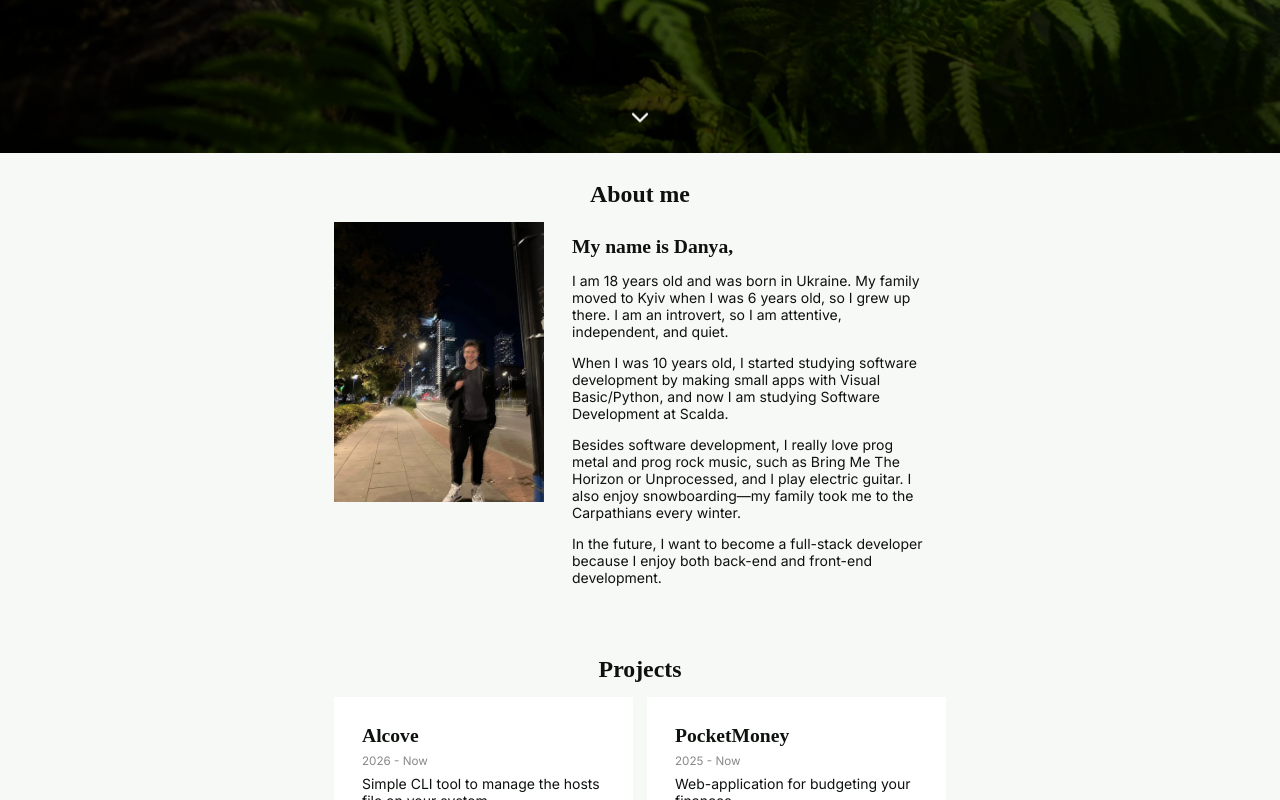
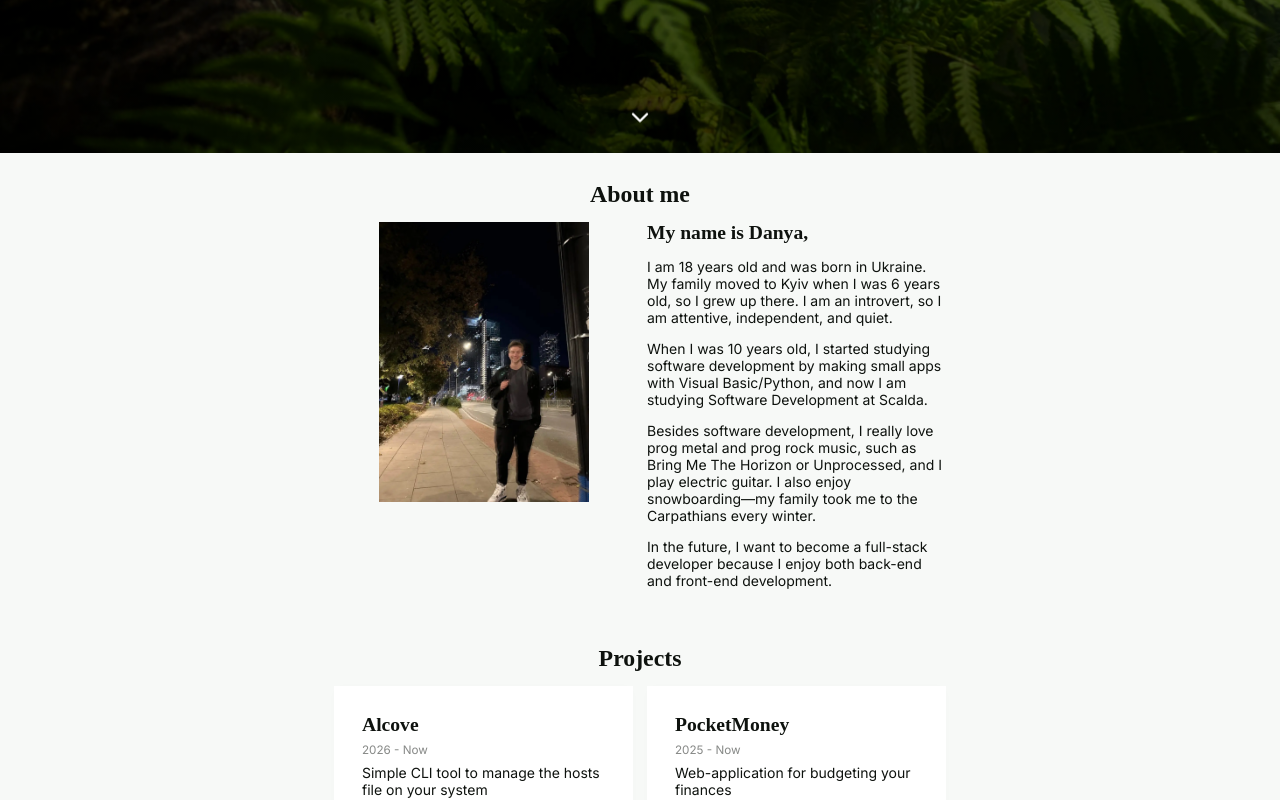
Before and after one commit to wiresnchains/wiresnchains-portfolio, a React (Vite) app: page / in a window 1280 px wide. Shown: the part 647-1447 px from the top of the page. Built offline with nearby package versions, Linux system fonts and the light colour scheme; a web font is replaced by a local one.

Commit message:
Update about-me block

```diff
--- a/src/styles/_utility.scss
+++ b/src/styles/_utility.scss
@@ -45,3 +45,7 @@
         }
     }
 }
+
+.text-left {
+    text-align: left;
+}
--- a/src/styles/views/AboutMe.scss
+++ b/src/styles/views/AboutMe.scss
@@ -1,17 +1,4 @@
-@use "../settings/sizing.scss";
-
-.about-me-block {
-    text-align: left;
-    padding: 1rem;
-
-    > * {
-        margin-bottom: 1rem;
-
-        &:last-child {
-            margin-bottom: 0;
-        }
-    }
-}
+@use '../settings/sizing.scss';
 
 .about-me-profile {
     height: 20rem;
--- a/src/views/AboutMe.tsx
+++ b/src/views/AboutMe.tsx
@@ -14,14 +14,14 @@ export const AboutMe = forwardRef<HTMLDivElement>((_, ref) => {
             <BlockTitle>{translation.navigation.aboutMe}</BlockTitle>
 
             <FluidContainer center>
-                <div className="flex g-2 scale-mobile">
+                <div className="flex flex-1 wrap g-2 scale-mobile">
                     <Fancybox>
                         <a data-fancybox="gallery" href={profile}>
                             <img className="about-me-profile" src={profile} alt="profile" />
                         </a>
                     </Fancybox>
 
-                    <div className="about-me-block">
+                    <div className="flex vertical g-2 text-left">
                         <h3>{translation.aboutMe.heading}</h3>
 
                         {translation.aboutMe.paragraphs.map((text, i) => (
```
